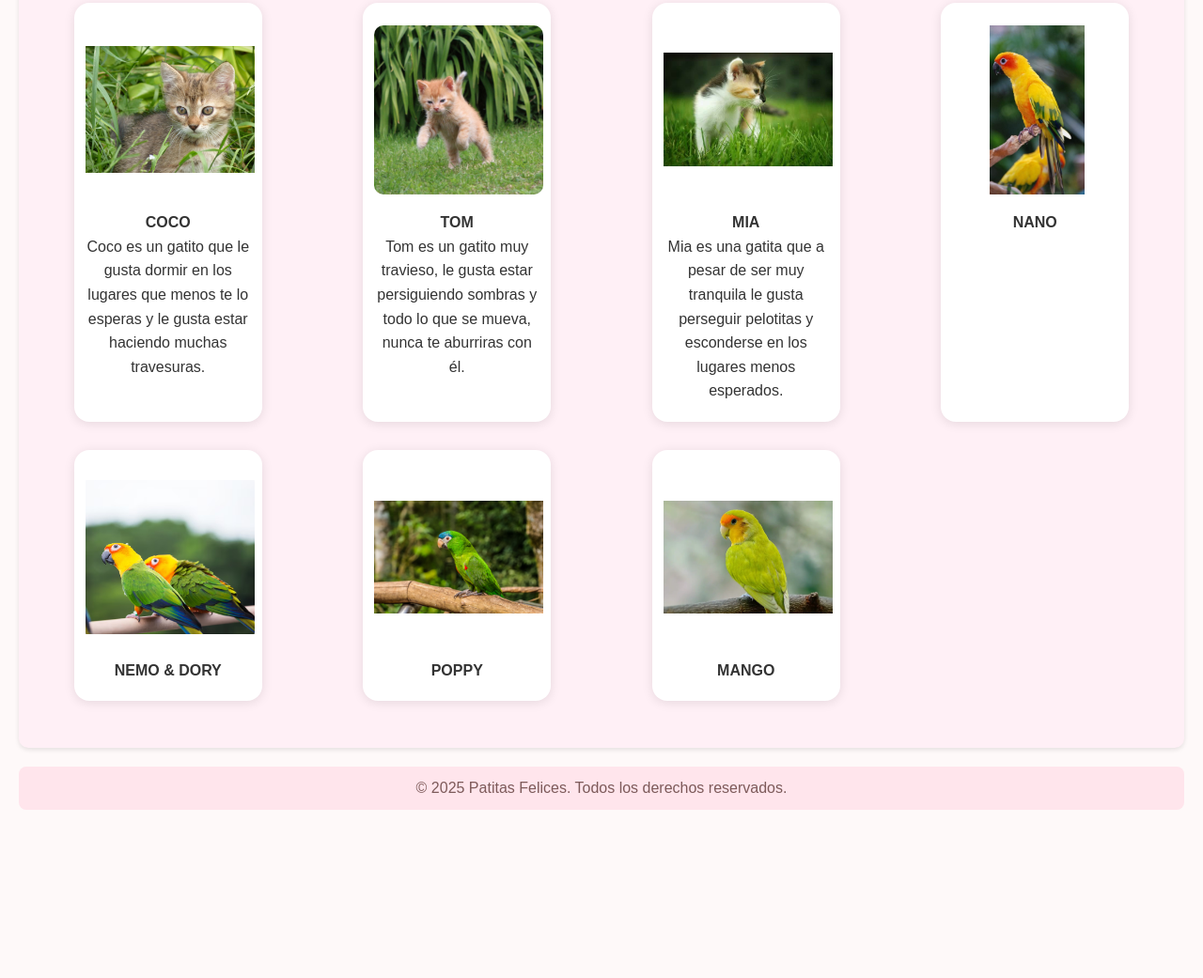
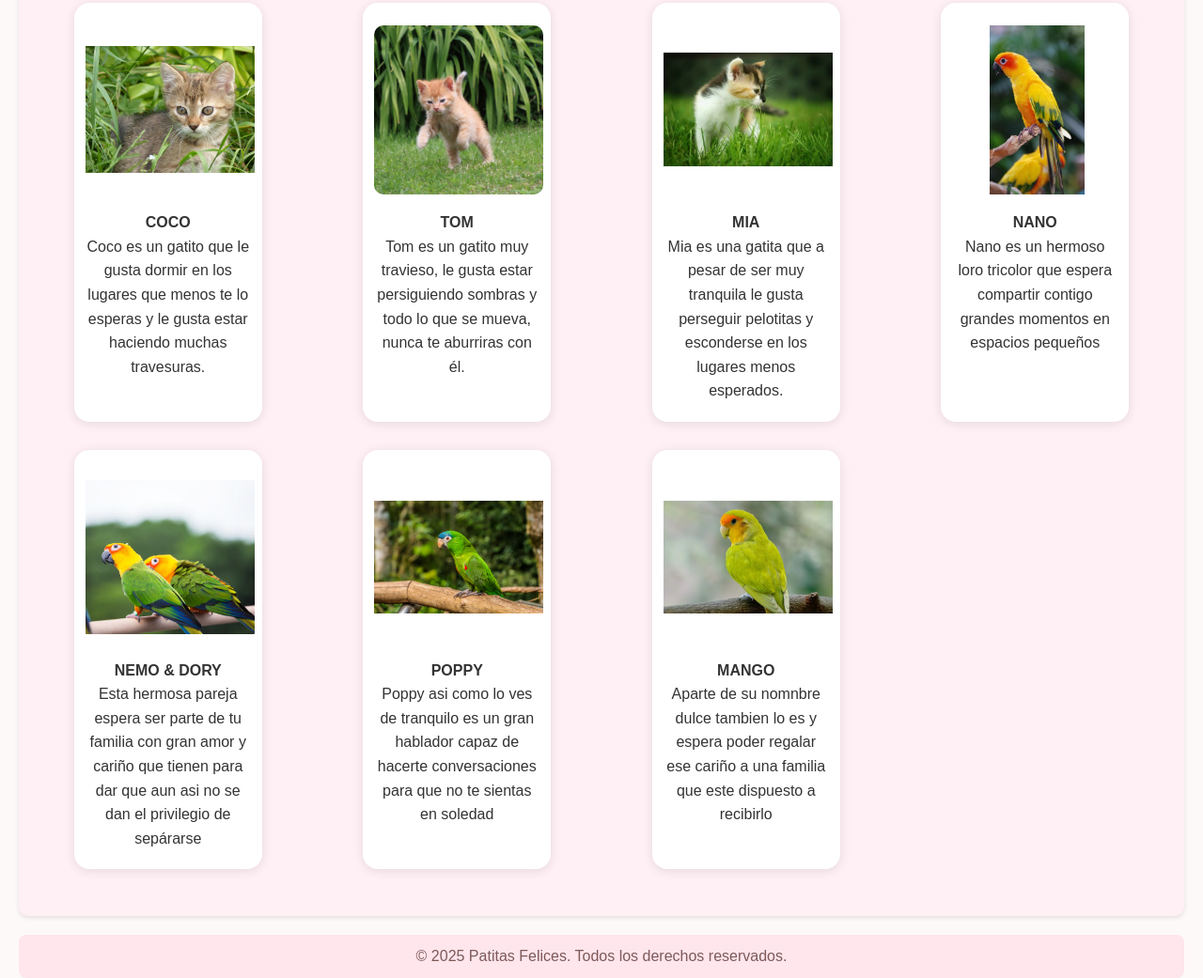
Before and after one commit to ValeriaBelt/Patitas-Felices, a plain HTML site: page secciones/adopcion.html in a window 1280 px wide. Shown: the part 1860-2901 px from the top of the page at 94% size. Before the commit the page ends 2722 px from the top, so only its background shows below. Drawn offline with Linux system fonts and the light colour scheme.

Commit message:
se agregaron descripciones de los loros

```diff
--- a/secciones/adopcion.html
+++ b/secciones/adopcion.html
@@ -119,22 +119,22 @@
                 <div class="animal-card" data-animal="loro">
                     <img src="../images/Loro1.jpg" alt="Loro en adopción" class="animal-img">
                     <h4>NANO</h4>
-                    <p></p>
+                    <p>Nano es un hermoso loro tricolor que espera compartir contigo grandes momentos en espacios pequeños</p>
                 </div>
                 <div class="animal-card" data-animal="loro">
                     <img src="../images/Loro2.jpg" alt="Lor en adopción" class="animal-img">
                     <h4>NEMO & DORY</h4>
-                    <p></p>
+                    <p>Esta hermosa pareja espera ser parte de tu familia con gran amor y cariño que tienen para dar que aun asi no se dan el privilegio de sepárarse</p>
                 </div>
                 <div class="animal-card" data-animal="loro">
                     <img src="../images/Loro3.jpg" alt="Loro en adopción" class="animal-img">
                     <h4>POPPY</h4>
-                    <p></p>
+                    <p> Poppy asi como lo ves de tranquilo es un gran hablador capaz de hacerte conversaciones para que no te sientas en soledad</p>
                 </div>
                 <div class="animal-card" data-animal="loro">
                     <img src="../images/Loro4.webp" alt="Loro en adopción" class="animal-img">
                     <h4>MANGO</h4>
-                    <p></p>
+                    <p>Aparte de su nomnbre dulce tambien lo es y espera poder regalar ese cariño a una familia que este dispuesto a recibirlo</p>
                 </div>
             </div>
         </section>
```
